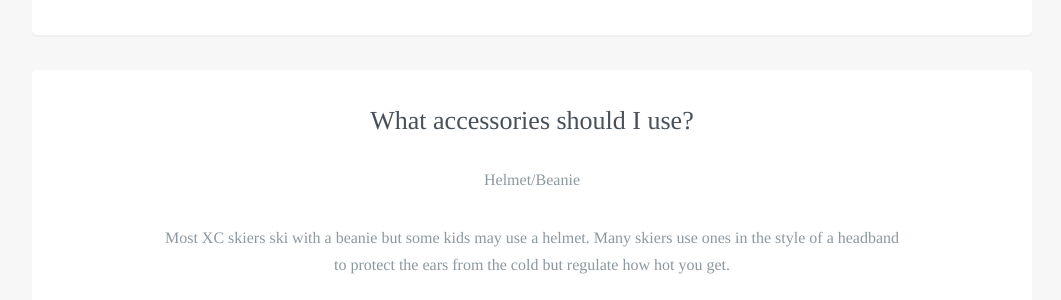
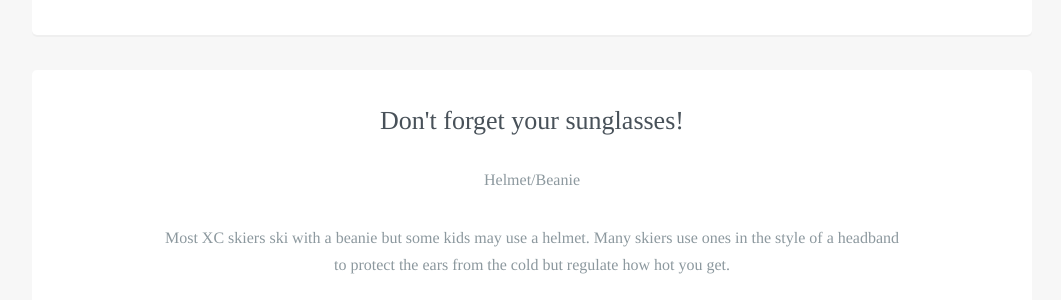
Before and after one commit to robcatto/robcatto.github.io, a Jekyll site: the page built from get-started/clothing/index.html, in a window 1280 px wide and 900 px high, scrolled down 849 px. Shown: the part 154-454 px from the top of the window, without its empty margins (108-1169 px from the left). Built offline with Jekyll 4.4.1, drawn with Linux system fonts in a browser that asks for light colours; some web fonts are replaced; Markdown is read by kramdown in place of the engine named in the settings.

Commit message:
Update index.html

```diff
--- a/get-started/clothing/index.html
+++ b/get-started/clothing/index.html
@@ -54,7 +54,7 @@ layout: default
                 </section>
 
                 <section class="mobile_section">
-                    <h3>What accessories should I use?</h3>
+                    <h3>Don't forget your sunglasses!</h3>
                     <p>Helmet/Beanie
                    <p>Most XC skiers ski with a beanie but some kids may use a helmet. Many skiers use ones in the style of a headband to protect the ears from the cold but regulate how hot you get.
                      <p>Sunglasses
```
